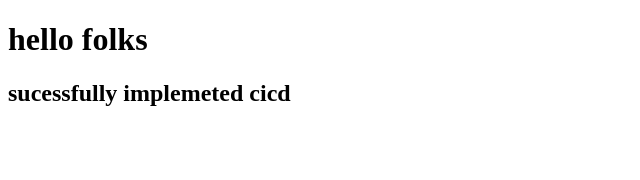
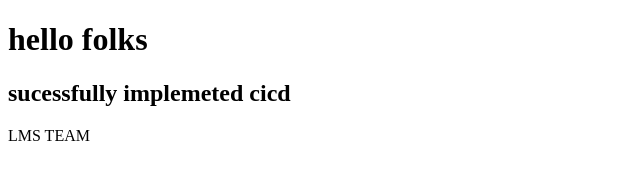
Before and after one commit to shashidharyellenki/testcicd, a plain HTML site: page index.html in a window 1280 px wide. Shown: the whole page, without its empty margins (0-640 px from the left). Drawn offline with Linux system fonts and the light colour scheme.

Commit message:
Deploying to gh-pages from @ shashidharyellenki/testcicd@9fe2f179a46233493004d94583f87b2947f4d844 🚀

```diff
--- a/index.html
+++ b/index.html
@@ -1 +1 @@
-<!DOCTYPE html><html lang="en"><head><meta charset="UTF-8"><meta http-equiv="X-UA-Compatible" content="IE=edge"><meta name="viewport" content="width=device-width, initial-scale=1.0"><title>Document</title></head><body> <h1>hello folks</h1> <h2>sucessfully implemeted cicd</h2> </body></html>
+<!DOCTYPE html><html lang="en"><head><meta charset="UTF-8"><meta http-equiv="X-UA-Compatible" content="IE=edge"><meta name="viewport" content="width=device-width, initial-scale=1.0"><title>Document</title></head><body> <h1>hello folks</h1> <h2>sucessfully implemeted cicd</h2> <p>LMS TEAM</p> </body></html>
```
